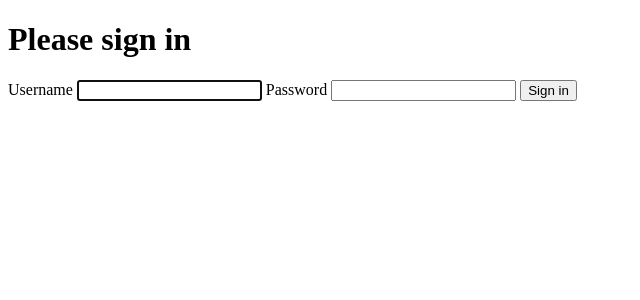
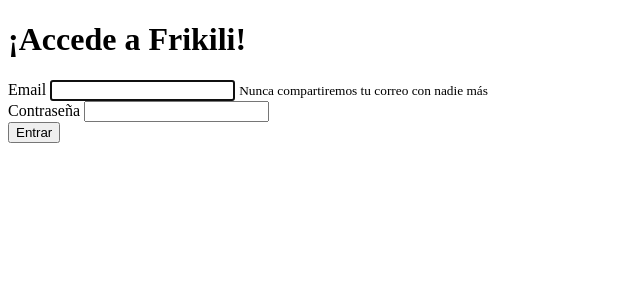
Before and after one commit to karmoybt/MartinJimenezJavi_RepositoriProjecte.pdf, a Symfony app: template templates/security/login.html.twig in a window 1280 px wide. Shown: the top 300 px of the page, without its empty margins (0-640 px from the left). Run offline with Twig, Linux system fonts and the light colour scheme; the template is opened without the code that fills it, so the values that code supplies are empty; some libraries are stand-ins or nearby versions.

Commit message:
Twigg Update login y registro

```diff
--- a/templates/security/login.html.twig
+++ b/templates/security/login.html.twig
@@ -3,31 +3,38 @@
 {% block title %}Log in!{% endblock %}
 
 {% block body %}
-<form method="post">
+
+    <div class="container h-100 ">
+        <div class="row h-100 justify-content-center align-items-center ">
+            <form class="col-6 bg-white rounded my-3 p-5" method="post">
                 {% if error %}
                     <div class="alert alert-danger">{{ error.messageKey|trans(error.messageData, 'security') }}</div>
                 {% endif %}
 
                 {% if app.user %}
                     <div class="mb-3">
-            You are logged in as {{ app.user.username }}, <a href="{{ path('app_logout') }}">Logout</a>
+                        Estás logueado como: {{ app.user.username }}, <a href="{{ path('app_logout') }}">Salir</a>
                     </div>
                 {% endif %}
 
-    <h1 class="h3 mb-3 font-weight-normal">Please sign in</h1>
-    <label for="inputUsername">Username</label>
-    <input type="text" value="{{ last_username }}" name="username" id="inputUsername" class="form-control" required autofocus>
-    <label for="inputPassword">Password</label>
+                <h1 class="h3 mb-3 font-weight-normal">¡Accede a Frikili!</h1>
+                <div class="form-group">
+                    <label for="inputEmail">Email</label>
+                    <input type="email" value="{{ last_username }}" name="email" id="inputEmail" class="form-control" required autofocus>
+                    <small id="emailHelp" class="form-text text-muted">Nunca compartiremos tu correo con nadie más</small>
+                </div>
+
+                <div class="form-group">
+                    <label for="inputPassword">Contraseña</label>
                     <input type="password" name="password" id="inputPassword" class="form-control" required>
+                </div>
 
                 <input type="hidden" name="_csrf_token"
-           value="{{ csrf_token('authenticate') }}"
-    >
+                       value="{{ csrf_token('authenticate') }}" >
 
                 {#
                     Uncomment this section and add a remember_me option below your firewall to activate remember me functionality.
                     See https://symfony.com/doc/current/security/remember_me.html
-
                     <div class="checkbox mb-3">
                         <label>
                             <input type="checkbox" name="_remember_me"> Remember me
@@ -35,8 +42,13 @@
                     </div>
                 #}
 
-    <button class="btn btn-lg btn-primary" type="submit">
-        Sign in
+                <button class="btn btn-lg btn-block btn-primary my-3" type="submit">
+                    Entrar
                 </button>
             </form>
+        </div>
+    </div>
+
+
+
 {% endblock %}
```
Also changed, not shown: templates/registration/register.html.twig (+14 -8 lines). Lines whose indentation alone changed are shown as unchanged.
